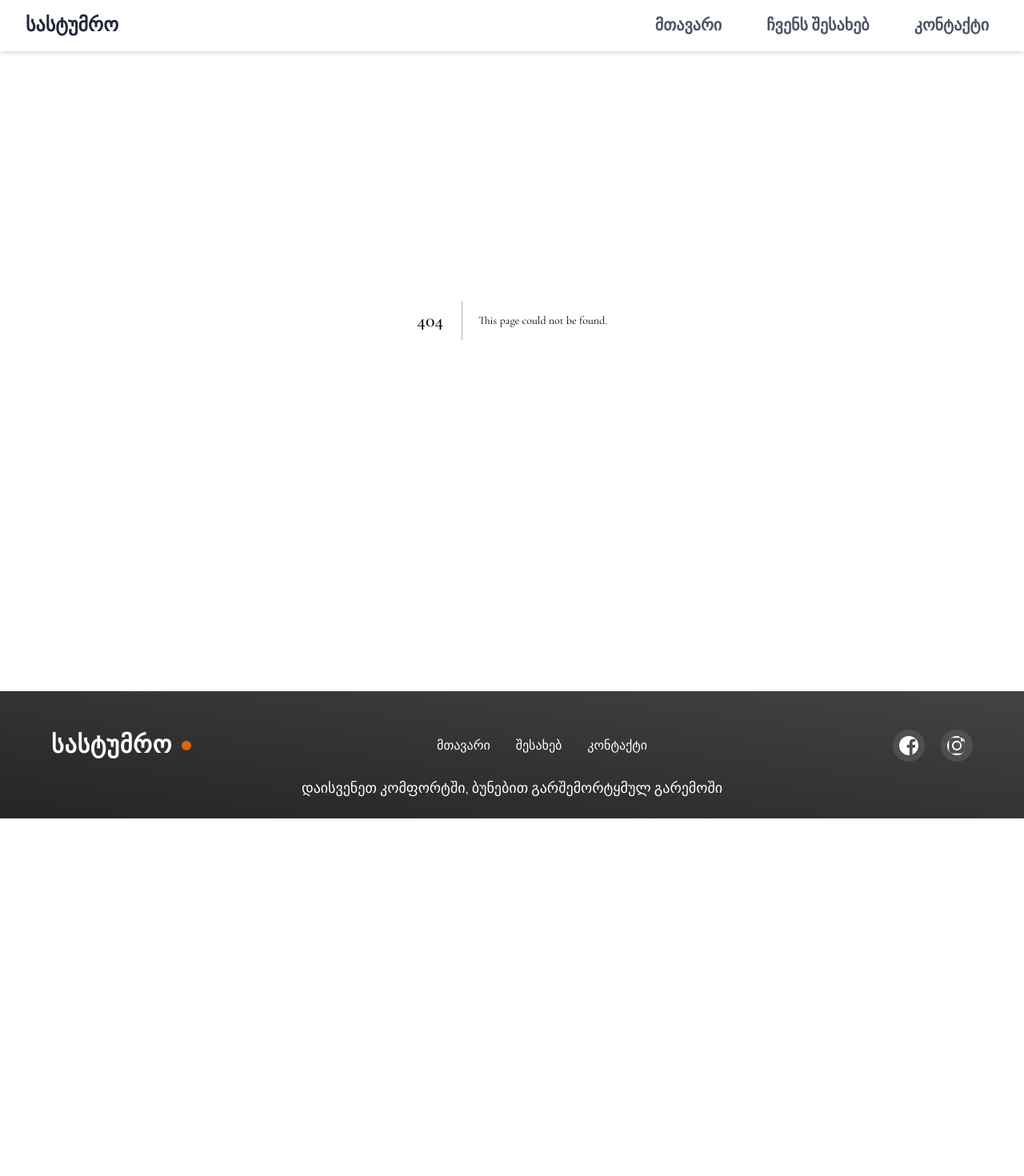
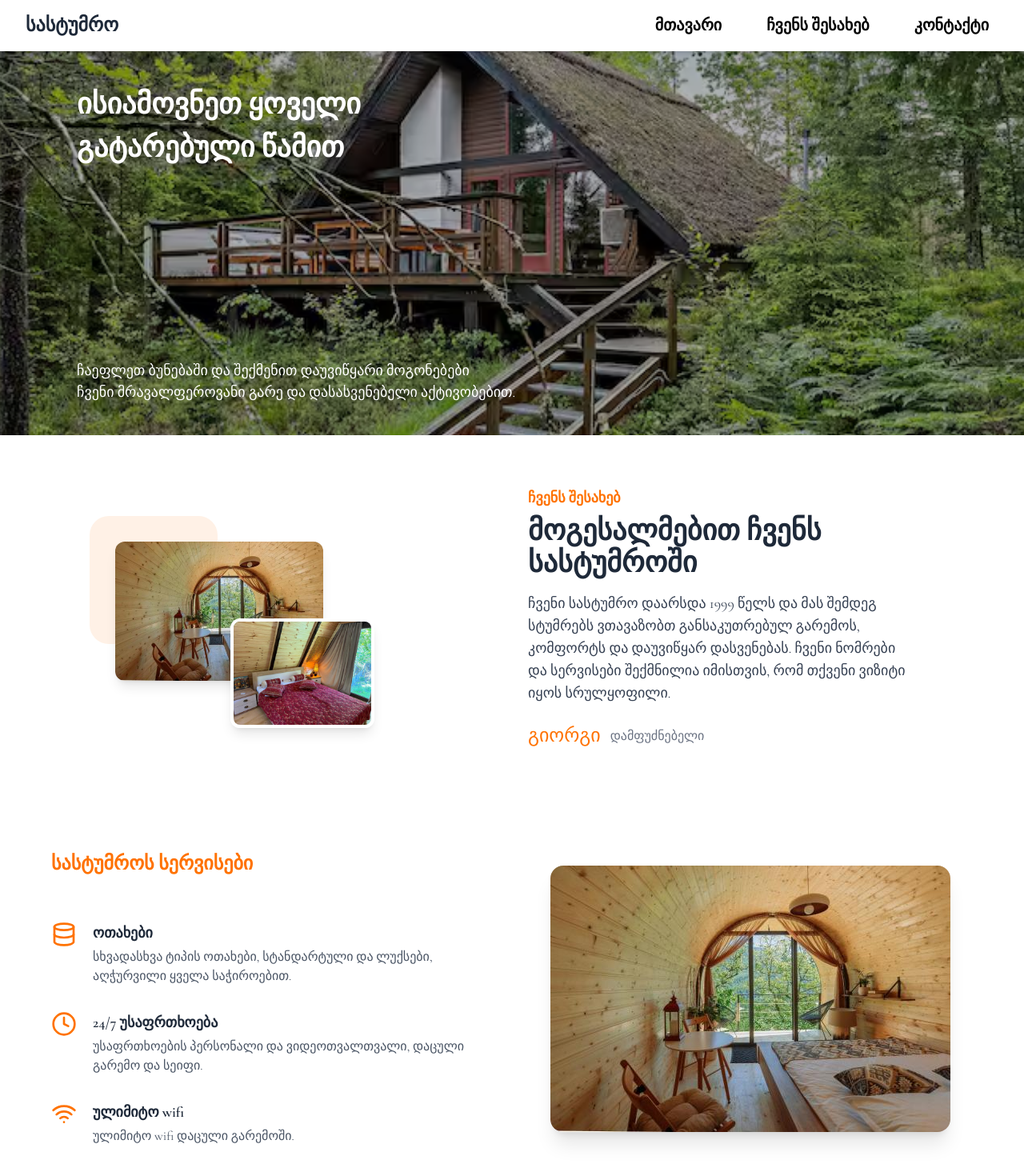
Before and after one commit to vmargalitadze/hotel, a Next.js app: page /about in a window 1280 px wide. Before the commit this address had no page. Shown: the top 1470 px of the page at 80% size. Before the commit the page ends 1023 px from the top, so only its background shows below. Built offline with nearby package versions, Linux system fonts and the light colour scheme.

Commit message:
about page

```diff
--- /dev/null
+++ b/src/app/about/page.tsx
@@ -0,0 +1,86 @@
+"use client";
+import Moments from "@/components/Moments";
+import Image from "next/image";
+import { Database, Wifi, Clock } from "lucide-react";
+
+const facilities = [
+  {
+    icon: (
+     <Database className="w-8 h-8 text-[#ff7200]" />
+    ),
+    title: "ოთახები ",
+    desc: "სხვადასხვა ტიპის ოთახები, სტანდარტული და ლუქსები, აღჭურვილი ყველა საჭიროებით."
+  },
+  {
+    icon: (
+     <Clock className="w-8 h-8 text-[#ff7200]" />
+    ),
+    title: "24/7 უსაფრთხოება",
+    desc: "უსაფრთხოების პერსონალი და ვიდეოთვალთვალი, დაცული გარემო და სეიფი."
+  },
+  {
+    icon: (
+     <Wifi className="w-8 h-8 text-[#ff7200]" />
+    ),
+    title: "ულიმიტო wifi",
+    desc: "ულიმიტო wifi დაცული გარემოში."
+  },
+
+];
+
+
+
+export default function AboutPage() {
+  return (
+    <main className="bg-white text-gray-800 font-cormorant">
+
+        <Moments />
+      {/* Welcome/Story Section */}
+      <section className="max-w-5xl mx-auto py-16 px-4 grid md:grid-cols-2 gap-10 items-center">
+        <div className="relative flex flex-col items-center md:items-start">
+          <div className="absolute -top-8 -left-8 w-40 h-40 bg-[#ff7200]/10 rounded-3xl z-0 hidden md:block" />
+          <div className="relative z-10">
+            <Image src="/rooms/302939238.jpg" alt="Mountain" width={260} height={180} className="rounded-xl shadow-lg mb-4" />
+            <Image src="/rooms/564959252.jpg" alt="Hiker" width={180} height={120} className="rounded-xl shadow-lg absolute left-36 top-24 border-4 border-white hidden md:block" />
+          </div>
+        </div>
+        <div>
+          <span className="text-[#ff7200] text-lg font-semibold">ჩვენს შესახებ</span>
+          <h2 className="text-3xl md:text-4xl font-bold mb-4 mt-2">მოგესალმებით ჩვენს სასტუმროში</h2>
+          <p className="text-lg text-gray-700 mb-4">ჩვენი სასტუმრო დაარსდა 1999 წელს და მას შემდეგ სტუმრებს ვთავაზობთ განსაკუთრებულ გარემოს, კომფორტს და დაუვიწყარ დასვენებას. ჩვენი ნომრები და სერვისები შექმნილია იმისთვის, რომ თქვენი ვიზიტი იყოს სრულყოფილი.</p>
+          <div className="mt-6 flex items-center gap-3">
+            <span className="text-2xl font-cursive text-[#ff7200]">გიორგი</span>
+            <span className="text-gray-500">დამფუძნებელი</span>
+          </div>
+        </div>
+      </section>
+
+      {/* Facilities Section */}
+      <section className="py-16 px-4">
+        <div className="max-w-6xl mx-auto grid md:grid-cols-2 gap-10 items-center">
+          <div className="grid grid-cols-1 gap-8">
+            <h3 className="text-2xl font-bold mb-6 text-[#ff7200]">სასტუმროს სერვისები</h3>
+            {facilities.map((f, i) => (
+              <div key={i} className="flex items-start gap-5">
+                <div className="flex-shrink-0">{f.icon}</div>
+                <div>
+                  <h4 className="text-lg font-semibold mb-1">{f.title}</h4>
+                  <p className="text-gray-600 text-base">{f.desc}</p>
+                </div>
+              </div>
+            ))}
+          </div>
+          <div className="flex justify-center">
+            <Image src="/rooms/302939238.jpg" alt="Room" width={500} height={440} className="rounded-2xl shadow-xl object-cover" />
+          </div>
+        </div>
+      </section>
+
+
+
+
+
+
+    </main>
+  );
+}
--- a/src/components/Cottages.tsx
+++ b/src/components/Cottages.tsx
@@ -1,6 +1,5 @@
 import React from "react";
 import rooms from "./data";
-
 
 import { ArrowRight } from "lucide-react";
 import Link from "next/link";
@@ -37,15 +36,14 @@ function Cottages() {
                     className={`${indexClass} rounded-lg flex flex-col justify-end items-center text-white h-full`}
                   >
                     <div className="mb-6 flex w-full items-center justify-around">
-                      <h4 className="text-[20px] md:text-[24px] font-semibold">
                       <Link
                         href={`/rooms/${cottage.id}`}
-                          className="text-white hover:underline"
+                        className="text-white hover:underline text-[20px] md:text-[24px] font-semibold"
                         aria-label={cottage.name}
                       >
                         <span>{cottage.name}</span>
                       </Link>
-                      </h4>
+
                       <Link
                         href={`/rooms/${cottage.id}`}
                         aria-label={`Go to ${cottage.name}`}
@@ -54,7 +52,6 @@ function Cottages() {
                         <ArrowRight className="text-black text-xl" />
                       </Link>
                     </div>
-
                   </div>
                 );
               })}
--- a/src/components/Header.tsx
+++ b/src/components/Header.tsx
@@ -29,20 +29,20 @@ function Header() {
           <nav className="hidden md:flex space-x-8">
             <Link
               href="/"
-              className="text-gray-600 hover:text-[#ff7200]  px-3 py-2 rounded-md text-[20px] font-bold transition-colors duration-200"
+              className=" hover:text-[#ff7200]  px-3 py-2 rounded-md text-[20px] font-bold transition-colors duration-200"
             >
               მთავარი
             </Link>
 
             <Link
               href="#about"
-              className="text-gray-600 hover:text-[#ff7200] px-3 py-2 rounded-md text-[20px] font-bold transition-colors duration-200"
+              className=" hover:text-[#ff7200] px-3 py-2 rounded-md text-[20px] font-bold transition-colors duration-200"
             >
               ჩვენს შესახებ
             </Link>
             <Link
               href="#contact"
-              className="text-gray-600 hover:text-gray-900 px-3 py-2 rounded-md text-[20px] font-bold transition-colors duration-200"
+              className=" hover:text-[#ff7200] px-3 py-2 rounded-md text-[20px] font-bold transition-colors duration-200"
             >
               კონტაქტი
             </Link>
@@ -106,7 +106,7 @@ function Header() {
           <Link
             href="/"
             onClick={closeMenu}
-            className="text-gray-600 hover:text-gray-900 block px-3 py-2 rounded-md text-[18px] font-medium transition-colors duration-200"
+            className=" hover:text-[#ff7200] block px-3 py-2 rounded-md text-[18px] font-medium transition-colors duration-200"
           >
             მთავარი
           </Link>
@@ -114,19 +114,19 @@ function Header() {
           <Link
             href="#about"
             onClick={closeMenu}
-            className="text-gray-600 hover:text-gray-900 block px-3 py-2 rounded-md text-[18px] font-medium transition-colors duration-200"
+            className=" hover:text-[#ff7200] block px-3 py-2 rounded-md text-[18px] font-medium transition-colors duration-200"
           >
             ჩვენს შესახებ
           </Link>
           <Link
             href="#contact"
             onClick={closeMenu}
-            className="text-gray-600 hover:text-gray-900 block px-3 py-2 rounded-md text-[18px] font-medium transition-colors duration-200"
+            className=" hover:text-[#ff7200] block px-3 py-2 rounded-md text-[18px] font-medium transition-colors duration-200"
           >
             კონტაქტი
           </Link>
           <div className="pt-4 pb-3 border-t border-gray-200">
-            <button className="w-full bg-blue-600 hover:bg-blue-700 text-white px-4 py-2 rounded-md text-[18px] font-medium transition-colors duration-200">
+            <button className="w-full bg-[#ff7200] text-white px-4 py-2 rounded-md text-[18px] font-medium transition-colors duration-200">
               დაჯავშნა
             </button>
           </div>
--- a/src/components/Moments.tsx
+++ b/src/components/Moments.tsx
@@ -15,7 +15,7 @@ const slides = [
 
 const Moments = () => {
   return (
-    <section className="relative mt-16 w-full h-[80vh] md:h-screen overflow-hidden">
+    <section className="relative mt-16 w-full h-[60vh] overflow-hidden">
       <style jsx>{`
         @keyframes continuousZoom {
           0% {
```
Lines whose indentation alone changed are shown as unchanged.
